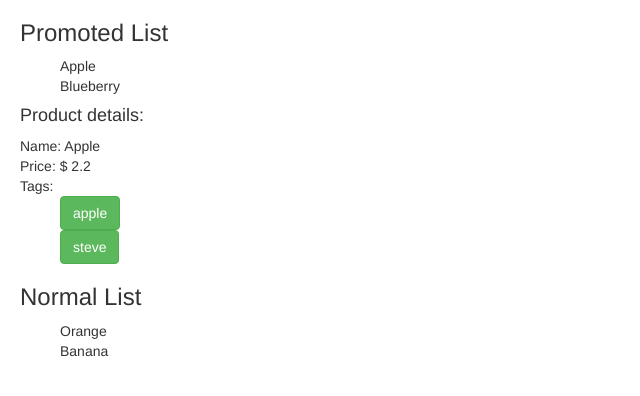
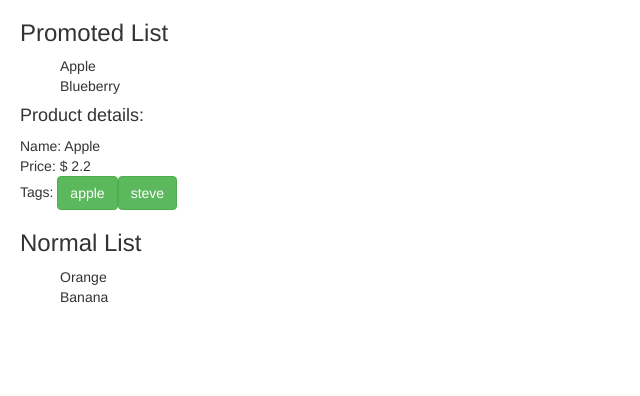
Before and after one commit to piotrlarys/devmeeting, an Angular app: page / in a window 1280 px wide. Both pictures are taken after a click on the item "Apple". Shown: the top 396 px of the page, without its empty margins (0-640 px from the left). Built offline with nearby package versions, Linux system fonts and the light colour scheme.

Commit message:
tags inline

```diff
--- a/src/app/product/product.component.html
+++ b/src/app/product/product.component.html
@@ -2,7 +2,5 @@
   <span>Name: {{product.name}}</span><br>
   <span>Price: $ {{product.price}}</span><br>
     Tags:
-    <ul>
-      <li *ngFor="let tag of product.tags"><button class="btn btn-success">{{tag.name}}</button></li>
-    </ul>
+      <button class="btn btn-success" *ngFor="let tag of product.tags">{{tag.name}}</button>
 </div>
```
